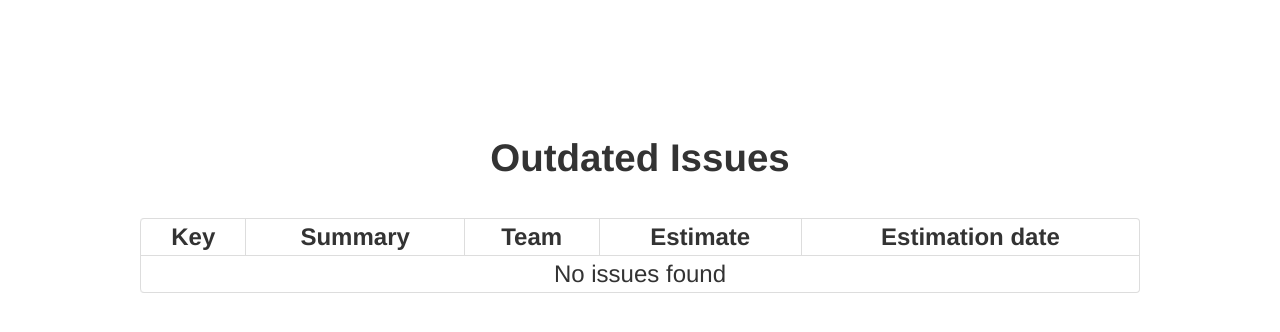
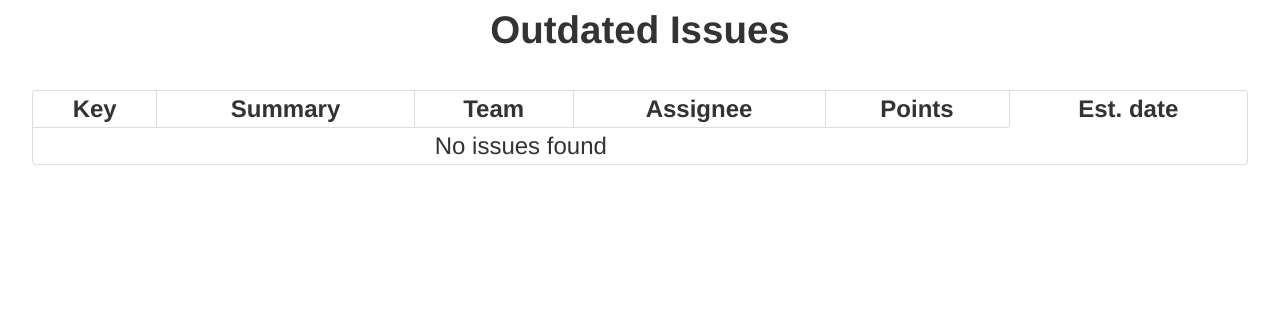
Before and after one commit to OleksiiZhmyrov/dpq, a Django app: template src/dpq/templates/ci/outdated_issues.html in a window 1280 px wide. Shown: the top 332 px of the page. Run offline with Django 3.2, Linux system fonts and the light colour scheme; the template is opened without the code that fills it, so the values that code supplies are empty; some libraries are stand-ins or nearby versions.

Commit message:
Mark with red colour storues that are outdated for more than one day

```diff
--- a/src/dpq/templates/ci/outdated_issues.html
+++ b/src/dpq/templates/ci/outdated_issues.html
@@ -2,7 +2,7 @@
 {% block title %}Outdated Issues{% endblock %}
 {% block content %}
 
-<div class="container" style="margin-top: 10%; width: 1000px;">
+<div class="container" style="width: 95%;">
     <h1 class="ci-header-title">Outdated Issues</h1>
     <table class="table table-bordered table-ci">
         <thead>
@@ -10,8 +10,9 @@
                 <th style="text-align: center;">Key</th>
                 <th style="text-align: center;">Summary</th>
                 <th style="text-align: center;">Team</th>
-                <th style="text-align: center;">Estimate</th>
-                <th style="text-align: center;">Estimation date</th>
+                <th style="text-align: center;">Assignee</th>
+                <th style="text-align: center;">Points</th>
+                <th style="text-align: center;">Est. date</th>
             </tr>
         </thead>
         <tbody>
@@ -23,12 +24,13 @@
                 </tr>
             {% else %}
                 {% for issue in issues %}
-                    <tr>
+                    <tr {% if issue.outdated %}class="error"{% endif %}>
                         <td>{{ issue.key|slice:"-4:" }}</td>
                         <td>{{ issue.summary|truncatechars:64 }}</td>
                         <td>{{ issue.team }}</td>
+                        <td>{{ issue.assignee }}</td>
                         <td>{{ issue.points }}</td>
-                        <td>{{ issue.estimation_date }}</td>
+                        <td>{{ issue.estimation_date|date:"M j" }}</td>
                     </tr>
                 {% endfor %}
             {% endif %}
--- a/src/queue/jira.py
+++ b/src/queue/jira.py
@@ -128,10 +128,10 @@ class JiraIssue(object):
         self.key = raw_data.key
         self.summary = raw_data.summary
         self.description = raw_data.description
-        self.assignee = raw_data.assignee
-        self.reporter = raw_data.reporter
+        self.assignee = str(raw_data.assignee).replace('_', ' ')
+        self.reporter = str(raw_data.reporter).replace('_', ' ')
 
-        self.tester = self.__get_custom_field_value__(custom_fields, TESTER)
+        self.tester = str(self.__get_custom_field_value__(custom_fields, TESTER)).replace('_', ' ')
         self.story_points = self.__get_custom_field_value__(custom_fields, STORY_POINTS)
         self.team = self.__get_custom_field_value__(custom_fields, TEAM)
         self.desk_check = (False, True)[self.__get_custom_field_value__(custom_fields, DESK_CHECK) == 'Yes']
```
Also changed, not shown: src/queue/dpq_util.py (+6 -1 lines).
